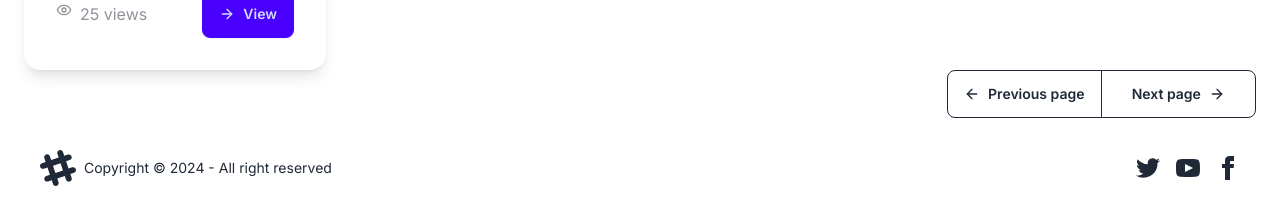
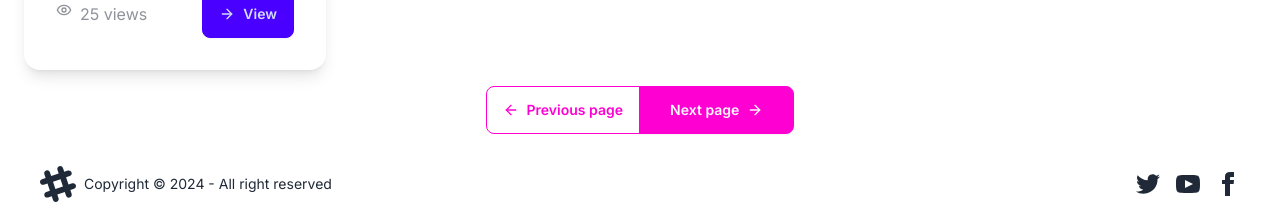
Before and after one commit to ajmir-github/bazaraki, a Next.js app: page / in a window 1280 px wide. Shown: the part 1327-1531 px from the top of the page. Built offline with nearby package versions, Linux system fonts and the light colour scheme.

Commit message:
center the pagination

```diff
--- a/src/components/ItemList/index.tsx
+++ b/src/components/ItemList/index.tsx
@@ -11,7 +11,7 @@ import Link from "next/link";
 export default function ItemList() {
   const items = [1, 2, 3, 4, 5];
   return (
-    <div>
+    <div className="grid gap-4">
       <div className="grid sm:grid-cols-2 md:grid-cols-3 gap-2 xl:grid-cols-4">
         {items.map((item) => (
           <div
@@ -43,17 +43,17 @@ export default function ItemList() {
           </div>
         ))}
       </div>
-      <div className="flex justify-end">
+      <div className="flex justify-center">
         <div className="join grid grid-cols-2">
           <Link
             href={{ query: { page: 2 } }}
-            className="join-item btn btn-outline"
+            className="join-item btn btn-secondary btn-outline"
           >
             <ArrowLeftIcon size={IconSize.md} /> Previous page
           </Link>
           <Link
             href={{ query: { page: 3 } }}
-            className="join-item btn btn-outline"
+            className="join-item btn btn-secondary"
           >
             Next page <ArrowRightIcon size={IconSize.md} />
           </Link>
```
